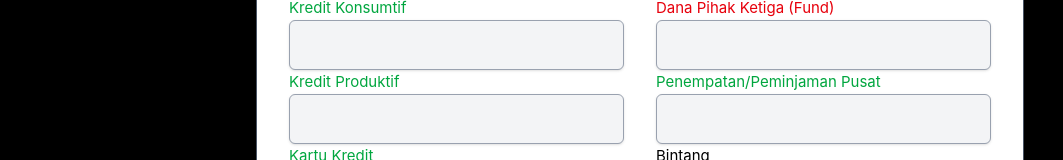
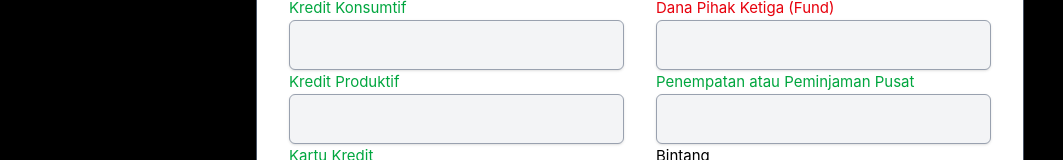
Before and after one commit to faizhalifunn/VueToAPI, a Vue app: page /player/input in a window 1280 px wide. Shown: the part 248-408 px from the top of the page, without its empty margins (0-1063 px from the left). Built offline with nearby package versions, Linux system fonts and the light colour scheme.

Commit message:
secondpush

```diff
--- a/src/components/PlayerPage.vue
+++ b/src/components/PlayerPage.vue
@@ -87,7 +87,7 @@ export default {
 
     const rightInputs = {
       DanaPihakKetiga: { text: "Dana Pihak Ketiga (Fund)", class: "text-red-600 font-bold" },
-      PenempatanPusat: { text: "Penempatan/Peminjaman Pusat", class: "text-green-600 font-bold" },
+      PenempatanPusat: { text: "Penempatan atau Peminjaman Pusat", class: "text-green-600 font-bold" },
     };
 
     const submitForm = () => {
```
